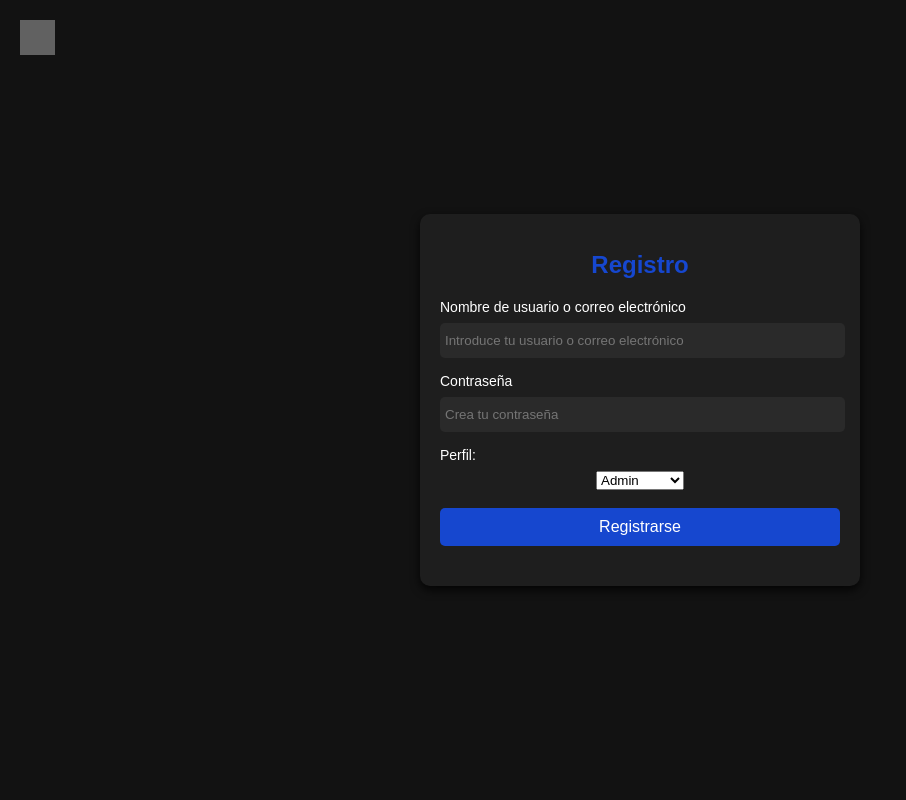
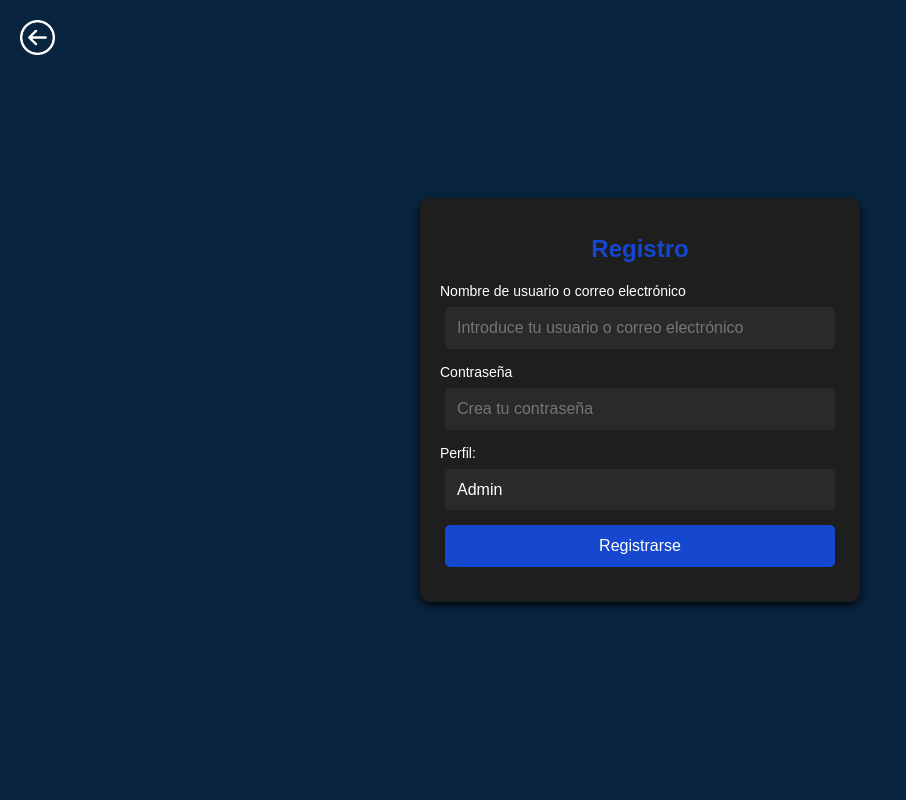
Before and after one commit to AntonioRM31/PEPS_Gym, a Flask app: page /preregistro in a window 1280 px wide. Shown: the whole page, without its empty margins (0-906 px from the left). Run offline with Flask 2, Linux system fonts and the light colour scheme; grey boxes are pictures that could not be loaded.

Commit message:
Frontend acabado, lógica del botón de registro redirección a inicio de sesión.

```diff
--- a/web/rutas_inicio.py
+++ b/web/rutas_inicio.py
@@ -83,10 +83,11 @@ def main():
 def preregistro():
   return render_template('formularioregistro.html')
 
-@app.route("/registro",methods=['POST'])
+
+@app.route("/registro", methods=['POST'])
 def registro():
     content_type = request.headers.get('Content-Type')
-    if (content_type == 'application/json'):
+    if content_type == 'application/json':
         juego_json = request.json
         username = juego_json['username']
         password = juego_json['password']
@@ -99,39 +100,38 @@ def registro():
             conexion = obtener_conexion()
 
             with conexion.cursor() as cursor:
-                 #cursor.execute("SELECT perfil FROM usuarios WHERE usuario = %s and clave= %s",(username,password))
-                 cursor.execute("SELECT perfil FROM usuarios WHERE usuario = '" + username +"' and clave= '" + password + "'")
+                 cursor.execute("SELECT perfil FROM usuarios WHERE usuario = %s and clave = %s", (username, password))
                  usuario = cursor.fetchone()
+
                  if usuario is None:
-                     print("INSERT INTO usuarios(usuario,clave,perfil) VALUES('"+ username +"','"+  password+"','"+ perfil+"')")
-                     cursor.execute("INSERT INTO usuarios(usuario,clave,perfil) VALUES('"+ username +"','"+  password+"','"+ perfil+"')")
+                     cursor.execute("INSERT INTO usuarios(usuario, clave, perfil) VALUES(%s, %s, %s)", (username, password, perfil))
                      if cursor.rowcount == 1:
                          conexion.commit()
-                         ret={"status": "OK" }
-                         code=200
+                         # Redirigir a la página de inicio de sesión después del registro exitoso
+                         return redirect(url_for('prelogin'))  # Aquí redirige a /login
                      else:
-                         ret={"status": "ERROR" }
-                         code=500
+                         ret = {"status": "ERROR"}
+                         code = 500
                  else:
-                   ret = {"status": "ERROR","mensaje":"Usuario/clave erroneo" }
-                   code=200
+                     ret = {"status": "ERROR", "mensaje": "Usuario ya existe"}
+                     code = 200
             conexion.close()
-        except:
-            print("Excepcion al registrar al usuario")
-            ret={"status":"ERROR"}
-            code=500
+        except Exception as e:
+            print(f"Excepción al registrar al usuario: {e}")
+            ret = {"status": "ERROR"}
+            code = 500
     else:
-        ret={"status":"Bad request"}
-        code=401
+        ret = {"status": "Bad request"}
+        code = 401
+
     return json.dumps(ret), code
 
 from flask import redirect, url_for, make_response
 @app.route("/logout", methods=['GET'])
 def logout():
-    session.clear()  # Elimina la sesión completamente
+    session.clear()
 
-    # Crear una respuesta con cabeceras de control de caché
-    response = make_response(redirect(url_for("inicio")))  # Redirige a la ruta "/"
+    response = make_response(redirect(url_for("inicio")))
     response.headers["Cache-Control"] = "no-store, no-cache, must-revalidate, max-age=0"
     response.headers["Pragma"] = "no-cache"
     response.headers["Expires"] = "-1"
--- /dev/null
+++ b/web/static/registro.css
@@ -0,0 +1,77 @@
+body {
+    margin: 0;
+    font-family: Arial, sans-serif;
+    background-color: #09243f;
+    color: #ffffff;
+    display: flex;
+    justify-content: center;
+    align-items: center;
+    height: 100vh;
+}
+
+.register-container {
+    background-color: #1e1e1e;
+    padding: 20px;
+    border-radius: 10px;
+    box-shadow: 0 4px 10px rgba(0, 0, 0, 0.8);
+    width: 100%;
+    max-width: 400px;
+    text-align: center;
+}
+
+.register-container h1 {
+    font-size: 24px;
+    margin-bottom: 20px;
+    color: #1647cf;
+}
+
+.register-container label {
+    display: block;
+    margin-bottom: 8px;
+    font-size: 14px;
+    text-align: left;
+}
+
+.register-container input,
+.register-container select,
+.register-container button {
+    width: calc(100% - 10px);
+    padding: 12px;
+    margin-bottom: 15px;
+    border: none;
+    border-radius: 5px;
+    background-color: #2a2a2a;
+    color: #ffffff;
+    font-size: 16px;
+    box-sizing: border-box;
+}
+
+.register-container select {
+    appearance: none;
+    cursor: pointer;
+}
+
+.register-container button {
+    background-color: #1647cf;
+    cursor: pointer;
+    transition: background-color 0.3s ease;
+}
+
+.register-container button:hover {
+    background-color: #133bb1;
+}
+
+.back-button {
+    position: absolute;
+    top: 20px;
+    left: 20px;
+    background: none;
+    border: none;
+    cursor: pointer;
+}
+
+.back-button img {
+    width: 35px;
+    height: 35px;
+    filter: invert(1);
+}
--- a/web/templates/formularioregistro.html
+++ b/web/templates/formularioregistro.html
@@ -1,111 +1,18 @@
 <!DOCTYPE html>
-<html lang="en">
+<html lang="es">
 <head>
     <meta charset="UTF-8">
     <meta name="viewport" content="width=device-width, initial-scale=1.0">
     <title>Registro de Usuario</title>
-    <style>
-        body {
-            margin: 0;
-            font-family: Arial, sans-serif;
-            background-color: #121212;
-            color: #ffffff;
-            display: flex;
-            justify-content: center;
-            align-items: center;
-            height: 100vh;
-        }
-
-        .login-container {
-            background-color: #1e1e1e;
-            padding: 20px;
-            border-radius: 10px;
-            box-shadow: 0 4px 10px rgba(0, 0, 0, 0.8);
-            width: 100%;
-            max-width: 400px;
-            text-align: center;
-        }
-
-        .login-container h1 {
-            font-size: 24px;
-            margin-bottom: 20px;
-            color: #1647cf;
-        }
-
-        .login-container label {
-            display: block;
-            margin-bottom: 8px;
-            font-size: 14px;
-            text-align: left;
-        }
-
-        .login-container input {
-            width: 100%;
-            padding: 10px;
-            margin-bottom: 15px;
-            padding-right: 0px;
-            padding-left: 5px;
-            border: none;
-            border-radius: 5px;
-            background-color: #2a2a2a;
-            color: #ffffff;
-        }
-
-        .login-container button {
-            width: 100%;
-            padding: 10px;
-            border: none;
-            border-radius: 5px;
-            background-color: #1647cf;
-            color: #ffffff;
-            font-size: 16px;
-            cursor: pointer;
-            transition: background-color 0.3s ease;
-        }
-
-        .login-container button:hover {
-            background-color: #1647cf;
-        }
-
-        .login-container a {
-            color: #1647cf;
-            text-decoration: none;
-            font-size: 14px;
-        }
-
-        .login-container a:hover {
-            text-decoration: underline;
-        }
-
-        .login-container button {
-            margin-bottom: 20px;
-        }
-
-        .back-button {
-            position: absolute;
-            top: 20px;
-            left: 20px;
-            background: none;
-            border: none;
-            cursor: pointer;
-        }
-
-        .back-button img {
-            width: 35px;
-            height: 35px;
-            filter: invert(1);
-        }
-    </style>
+    <link rel="stylesheet" href="{{ url_for('static', filename='registro.css') }}">
 </head>
 <body>
 
     <a href="/" class="back-button">
-        <img src="https://cdn-icons-png.flaticon.com/512/93/93634.png" alt="Volver">
+        <img src="{{ url_for('static', filename='images/back.png') }}" alt="Volver">
     </a>
-    </style>
-</head>
-<body>
-    <div class="login-container">
+
+    <div class="register-container">
         <h1>Registro</h1>
         <form action="/registro" method="POST">
             <label for="username">Nombre de usuario o correo electrónico</label>
@@ -116,13 +23,14 @@
 
             <label for="perfil">Perfil:</label>
             <select id="perfil" name="profile" required>
-            <option value="admin">Admin</option>
-            <option value="entrenador">Entrenador</option>
-            <option value="cliente">Cliente</option>
-            </select> <br> <br>
+                <option value="admin">Admin</option>
+                <option value="entrenador">Entrenador</option>
+                <option value="cliente">Cliente</option>
+            </select>
 
             <button type="submit">Registrarse</button>
         </form>
     </div>
+
 </body>
 </html>
```
Also changed, not shown: web/static/login.css (added, +81 -0 lines), web/static/mainActividades.css (added, +56 -0 lines), web/templates/formulariologin.html (+4 -96 lines), web/templates/main.html (+6 -37 lines), web/static/images/back.png (added), web/static/images/home.png (added), web/static/juego1.png (deleted), web/static/juego2.png (deleted).
